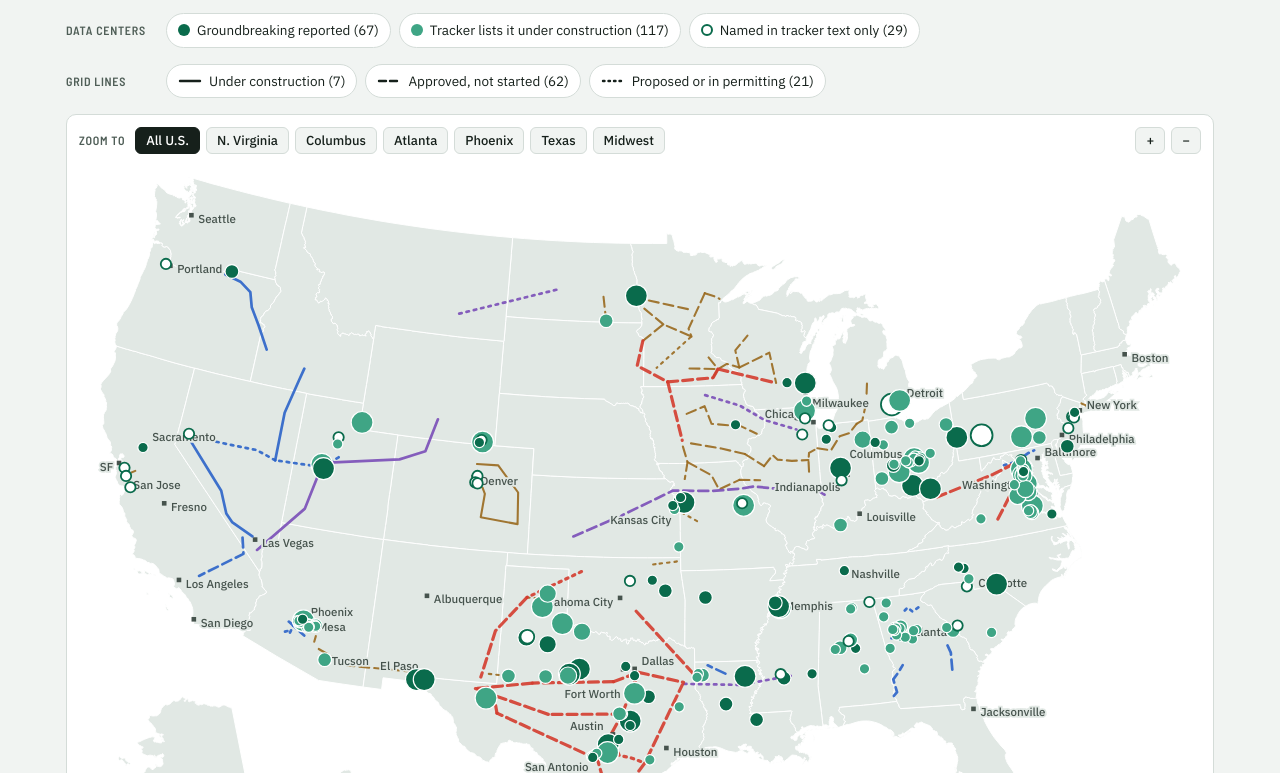
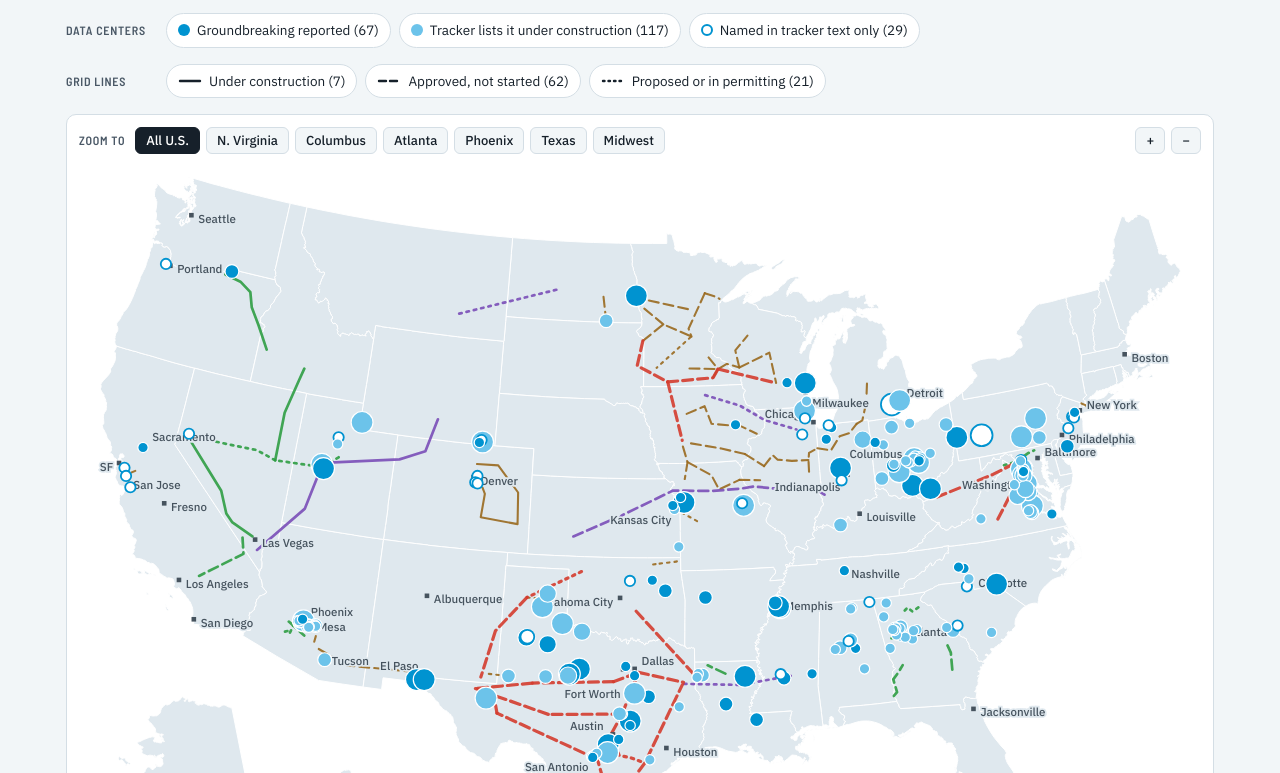
Before and after one commit to jasonazhang365x/TQL, a plain HTML site: page map.html in a window 1280 px wide. Shown: the part 306-1079 px from the top of the page. Drawn offline with nearby package versions, Linux system fonts and the light colour scheme.

Commit message:
Switch site color theme to #0093d0
Co-Authored-By: Claude Opus 5.5 <noreply@anthropic.com>
Claude-Session: https://claude.ai/code/session_01Nvjty2SzTy1jmbHmbvhBzD

```diff
--- a/map.html
+++ b/map.html
@@ -8,23 +8,23 @@
 <style>
 /* Layout: one column. Header and counts, filter chips, the map card, then every site grouped by state. */
 :root {
-  --bg: #f1f4f2; --surface: #ffffff; --ink: #16201b; --ink-2: #4f5e57; --line: #d4dcd8;
-  --land: #e1e8e4; --land-edge: #ffffff; --label: #46534d;
-  --a: #0a6b4c; --b: #3fa585; --old: #8a9590; --hi: #d97706;
-  --k765: #d43d2f; --k500: #2c64c9; --k345: #9a6a1f; --kdc: #7b4fb8; --tip-bg: #16201b; --tip-ink: #ffffff;
+  --bg: #f2f6f8; --surface: #ffffff; --ink: #16202a; --ink-2: #4a5866; --line: #d4dee5;
+  --land: #dfe8ee; --land-edge: #ffffff; --label: #46535e;
+  --a: #0093d0; --b: #6cc3ea; --old: #8a959d; --hi: #d97706;
+  --k765: #d43d2f; --k500: #2f9e44; --k345: #9a6a1f; --kdc: #7b4fb8; --tip-bg: #16202a; --tip-ink: #ffffff;
   --display: "Barlow Semi Condensed", "Arial Narrow", system-ui, sans-serif;
   --body: "IBM Plex Sans", system-ui, -apple-system, "Segoe UI", sans-serif;
 }
 @media (prefers-color-scheme: dark) { :root:not([data-theme="light"]) {
-  --bg: #0f1513; --surface: #17201c; --ink: #e3eae6; --ink-2: #9daea6; --line: #2a3530;
-  --land: #253029; --land-edge: #0f1513; --label: #a7b5ae;
-  --a: #5fd3a8; --b: #2e8a6b; --old: #6f7b76; --hi: #fbbf24;
-  --k765: #ff6b5e; --k500: #78a6ff; --k345: #d9a75f; --kdc: #b294ea; --tip-bg: #e3eae6; --tip-ink: #0f1513; color-scheme: dark; } }
+  --bg: #0e1419; --surface: #172028; --ink: #e4ecf2; --ink-2: #a0b0bd; --line: #2a3640;
+  --land: #22303a; --land-edge: #0e1419; --label: #a6b4bf;
+  --a: #3fb3e6; --b: #1f6f94; --old: #6f7b84; --hi: #fbbf24;
+  --k765: #ff6b5e; --k500: #5fd38a; --k345: #d9a75f; --kdc: #b294ea; --tip-bg: #e4ecf2; --tip-ink: #0e1419; color-scheme: dark; } }
 :root[data-theme="dark"] {
-  --bg: #0f1513; --surface: #17201c; --ink: #e3eae6; --ink-2: #9daea6; --line: #2a3530;
-  --land: #253029; --land-edge: #0f1513; --label: #a7b5ae;
-  --a: #5fd3a8; --b: #2e8a6b; --old: #6f7b76; --hi: #fbbf24;
-  --k765: #ff6b5e; --k500: #78a6ff; --k345: #d9a75f; --kdc: #b294ea; --tip-bg: #e3eae6; --tip-ink: #0f1513; color-scheme: dark; }
+  --bg: #0e1419; --surface: #172028; --ink: #e4ecf2; --ink-2: #a0b0bd; --line: #2a3640;
+  --land: #22303a; --land-edge: #0e1419; --label: #a6b4bf;
+  --a: #3fb3e6; --b: #1f6f94; --old: #6f7b84; --hi: #fbbf24;
+  --k765: #ff6b5e; --k500: #5fd38a; --k345: #d9a75f; --kdc: #b294ea; --tip-bg: #e4ecf2; --tip-ink: #0e1419; color-scheme: dark; }
 * { box-sizing: border-box; }
 body { background: var(--bg); color: var(--ink); font: 15px/1.5 var(--body); }
 .wrap { max-width: 1180px; margin: 0 auto; padding-block: 24px 48px;
```
Also changed, not shown: batches-46-49.html (+7 -7 lines), batches-50-56.html (+7 -7 lines), batches-57-63.html (+7 -7 lines), index.html (+2 -2 lines).
